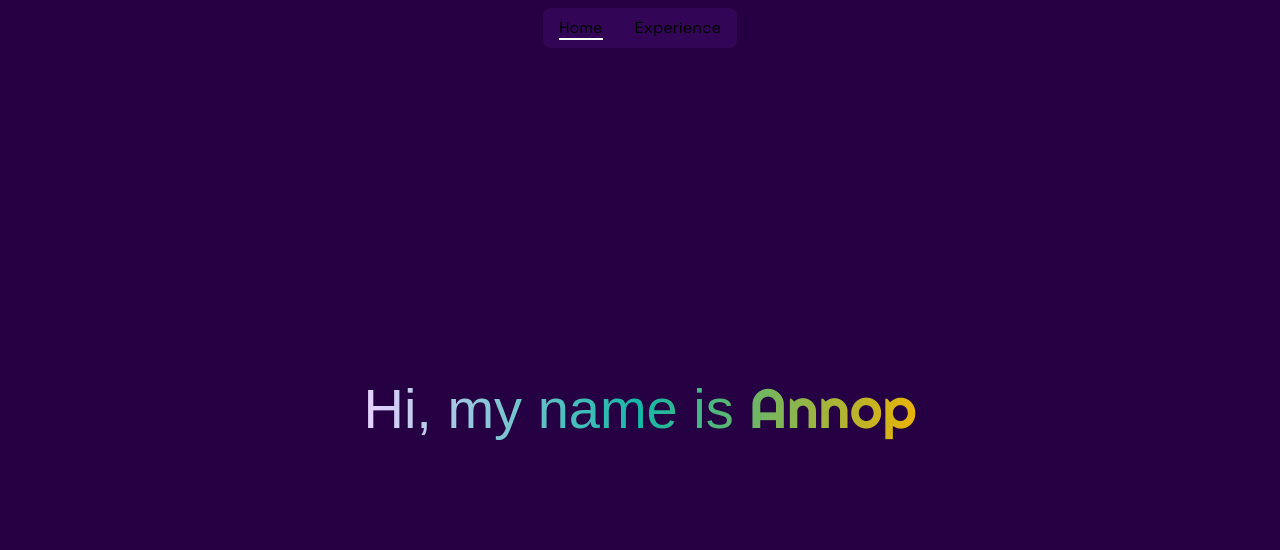
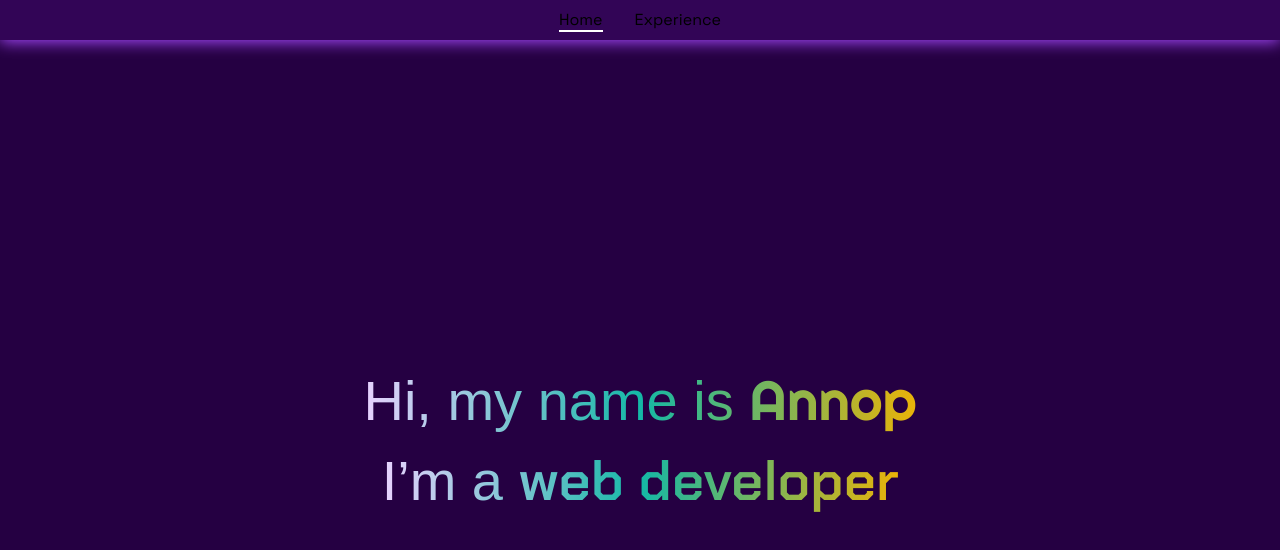
Before and after one commit to annopud/annop-portfolio, a Next.js app: page / in a window 1280 px wide. Shown: the top 550 px of the page. Built offline with nearby package versions, Linux system fonts and the light colour scheme; a web font is replaced by a local one.

Commit message:
modified navbar

```diff
--- a/app/ui/component/experience.tsx
+++ b/app/ui/component/experience.tsx
@@ -141,7 +141,7 @@ const experienceList: ExperienceType[] = [
 
 export default function Experience() {
   return (
-    <div className={`mb-4 mt-2 flex justify-center`}>
+    <div className={`mb-4 mt-4 flex justify-center`}>
       <div className="flex max-w-[940px] flex-1 flex-col gap-4 font-inter">
         <DownloadButton className="self-start"></DownloadButton>
         {experienceList.map((experienceItem, index) => (
--- a/app/ui/component/introduction.tsx
+++ b/app/ui/component/introduction.tsx
@@ -31,9 +31,8 @@ export default function Introduction() {
         className={clsx(
           'bg-gradient-to-r from-purple-200 via-teal-500 to-yellow-500 bg-clip-text text-center text-purple-100 text-transparent transition-[transform,opacity] duration-500',
           {
-            'translate-x-[2000px] opacity-100': true,
-            // 'translate-x-[unset] opacity-100': isMounted,
-            // 'translate-x-[2000px] opacity-0': !isMounted,
+            'translate-x-[unset] opacity-100': isMounted,
+            'translate-x-[2000px] opacity-0': !isMounted,
           }
         )}
       >
--- a/app/ui/component/nav-bar.module.css
+++ b/app/ui/component/nav-bar.module.css
@@ -19,6 +19,23 @@
   background: white;
 }
 
+.motion-underline:hover::before {
+  /* content: '';
+  position: absolute;
+  bottom: 2px;
+  height: 6px;
+  width: calc(100% - 1rem);
+  filter: blur(4px);
+  background: var(--purple-400); */
+  content: '';
+  position: absolute;
+  bottom: 2px;
+  height: 6px;
+  width: calc(100% - 1rem);
+  filter: blur(4px);
+  background: var(--purple-500);
+}
+
 .motion-underline-active::after {
   animation-name: animation-underline;
   animation-duration: 0.2s;
--- a/app/ui/component/nav-bar.tsx
+++ b/app/ui/component/nav-bar.tsx
@@ -17,16 +17,14 @@ export default function NavBar() {
   const pathname = usePathname();
 
   return (
-    <div className="flex justify-center">
-      <div
-        className={`mt-2 flex flex-wrap justify-center gap-4 rounded-lg bg-purple-900/25 px-2`}
-      >
+    <div className="flex justify-center bg-purple-900/25 shadow-[0px_2px_16px_0px] shadow-purple-500">
+      <div className={`flex flex-wrap justify-center gap-4 rounded-lg px-2`}>
         {menuList.map((menu) => (
           <Link
             key={menu.name}
             href={menu.href}
             className={clsx(
-              'flex items-center rounded-lg p-2 hover:text-purple-200 hover:shadow-[0px_2px_16px_0px] hover:shadow-purple-500',
+              'flex items-center rounded-lg p-2 hover:text-purple-200 relative',
               navBarStyle['motion-underline'],
               {
                 [navBarStyle['motion-underline-active']]:
```
